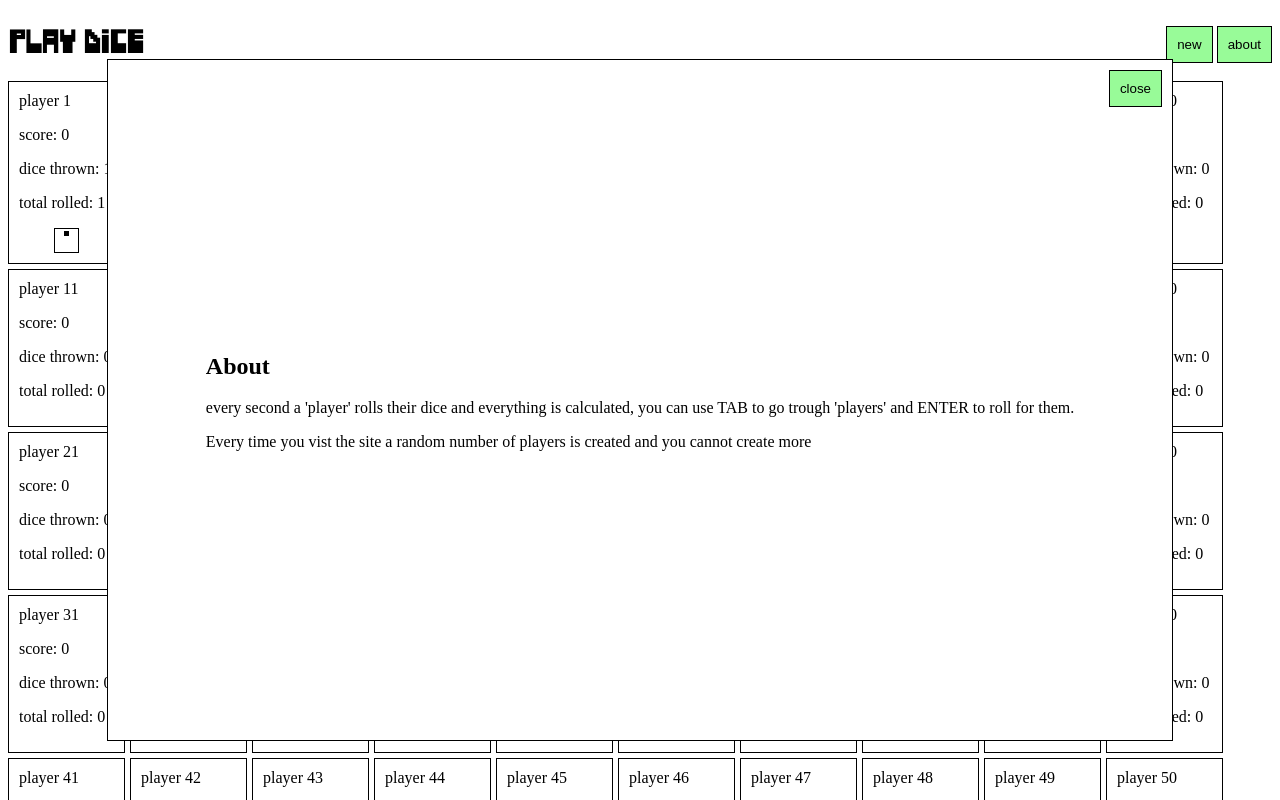
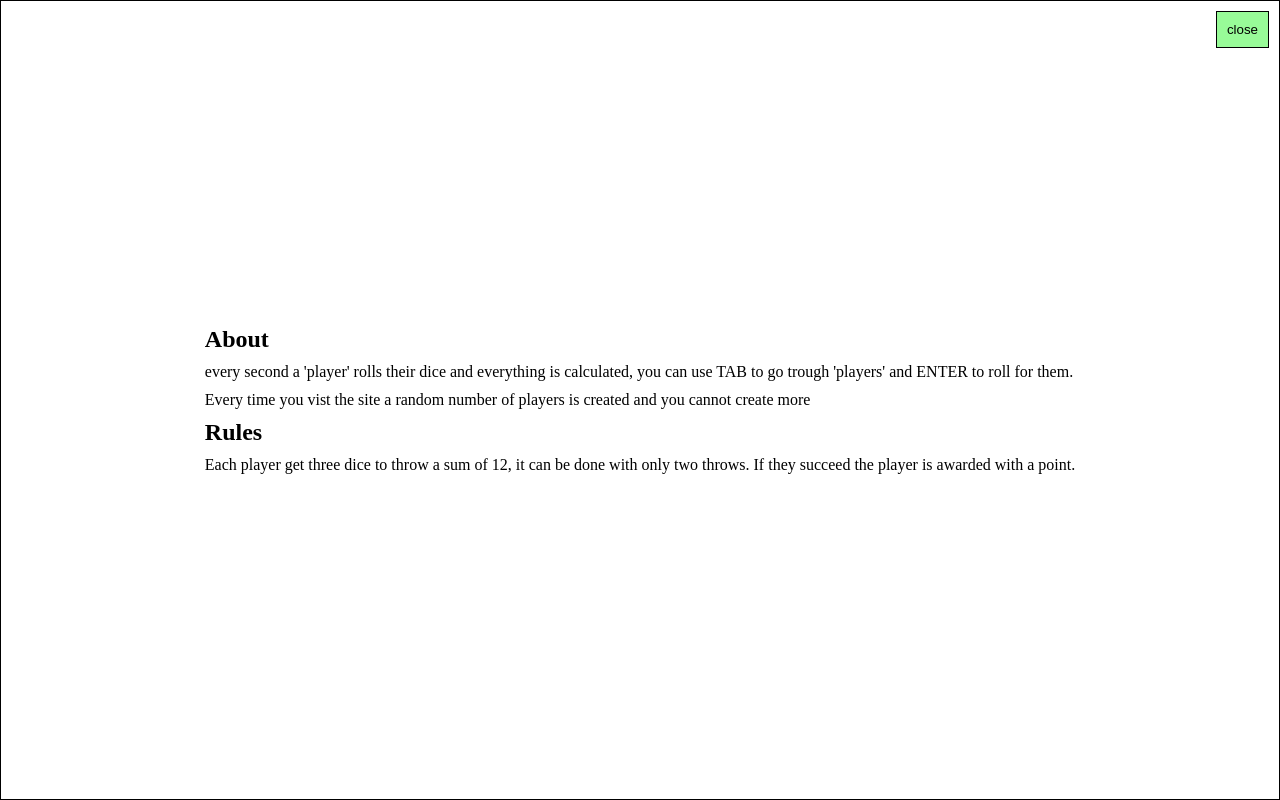
Before and after one commit to NeoIsRecursive/super-useless-site, a plain HTML site: page index.html in a window 1280 px wide. Both pictures are taken after a click on the button "about". Shown: the top 800 px of the page. Drawn offline with Linux system fonts and the light colour scheme.

Commit message:
finally fixed centering of game-board, and misc

```diff
--- a/scripts/container.js
+++ b/scripts/container.js
@@ -5,6 +5,7 @@ const openContainer = (message) => {
   const close = document.createElement("button");
   close.textContent = "close";
   close.addEventListener("click", (x) => container.remove());
+  close.setAttribute("tabindex", "0");
 
   const content = document.createElement("div");
   content.innerHTML = message;
--- a/scripts/functions.js
+++ b/scripts/functions.js
@@ -15,6 +15,8 @@ const createPlayers = (x) => {
 const makeDice = (spots) => {
   const container = document.createElement("div");
   container.setAttribute("class", "dice");
+  container.setAttribute("aria-label", "dice");
+  container.setAttribute("aria-description", "number " + spots);
 
   const spot = document.createElement("div");
   spot.setAttribute("class", "spot");
--- a/scripts/index.js
+++ b/scripts/index.js
@@ -9,7 +9,7 @@ document.querySelector(".newPlayerBtn").addEventListener("click", () => {
 
 document.querySelector(".about-btn").addEventListener("click", () => {
   openContainer(
-    "<h2>About</h2><p>every second a 'player' rolls their dice and everything is calculated, you can use TAB to go trough 'players' and ENTER to roll for them.</p><p>Every time you vist the site a random number of players is created and you cannot create more</p>"
+    "<h2>About</h2><p>every second a 'player' rolls their dice and everything is calculated, you can use TAB to go trough 'players' and ENTER to roll for them.</p><p>Every time you vist the site a random number of players is created and you cannot create more</p><h2>Rules</h2><p>Each player get three dice to throw a sum of 12, it can be done with only two throws. If they succeed the player is awarded with a point.</p>"
   );
 });
 
--- a/scripts/player.js
+++ b/scripts/player.js
@@ -11,7 +11,7 @@ class Player {
   init() {
     const player = document.createElement("div");
     player.id = "player" + this.id;
-    player.setAttribute("tabindex", "0");
+    player.setAttribute("tabindex", "1");
     player.setAttribute("class", "player");
     document.querySelector(".game-board").appendChild(player);
     this.drawPlayer();
@@ -32,6 +32,8 @@ class Player {
   getDices() {
     const rolls = document.createElement("div");
     rolls.setAttribute("class", "dice-rolls");
+    rolls.setAttribute("aria-label", "rolled dice");
+    rolls.setAttribute("aria-description", "this turns rolled dice");
 
     this.dice.forEach((value) => {
       rolls.appendChild(makeDice(value));
--- a/styles/container.css
+++ b/styles/container.css
@@ -5,8 +5,8 @@
   left: 50%;
   transform: translate(-50%, -50%);
   padding: 20px;
-  height: 80%;
-  width: 80%;
+  height: 100vh;
+  width: 100vw;
 
   background-color: white;
   border: var(--border);
@@ -15,6 +15,12 @@
   justify-content: center;
   align-items: center;
   flex-direction: column;
+}
+
+.container div {
+  display: flex;
+  flex-direction: column;
+  gap: 10px;
 }
 
 .container button {
--- a/styles/dice.css
+++ b/styles/dice.css
@@ -15,6 +15,8 @@
   gap: 2px;
   flex-wrap: wrap;
   align-items: center;
+  background-color: white;
+  box-sizing: content-box;
 }
 
 .spot {
--- a/styles/style.css
+++ b/styles/style.css
@@ -6,14 +6,30 @@
 :root {
   --text-color: black;
   --button-color: palegreen;
+  --button-focus: rgb(0, 255, 42);
   --border: 1px solid var(--text-color);
+}
+
+* {
+  margin: 0;
+  padding: 0;
+  box-sizing: border-box;
 }
 
 h1 {
   font-family: "televideo";
 }
 
+body {
+  display: grid;
+  grid-template-rows: max-content 1fr;
+  gap: 10px;
+  width: 95%;
+  margin: 0 auto;
+}
+
 header {
+  margin-top: 10px;
   display: flex;
   justify-content: space-between;
   align-items: center;
@@ -26,19 +42,32 @@ button {
   cursor: pointer;
 }
 
+button:focus {
+  background-color: var(--button-focus);
+}
+
 .game-board {
-  display: flex;
+  /* display: flex;
   gap: 5px;
-  flex-wrap: wrap;
-  margin: 0 auto;
+  flex-wrap: wrap; */
+  display: grid;
+  grid-template-columns: repeat(auto-fit, minmax(150px, max-content));
+  justify-content: center;
+  gap: 5px;
 }
 
 .player {
   border: var(--border);
-  display: inline-block;
+  display: inline-flex;
+  flex-direction: column;
+  gap: 5px;
   padding: 10px;
   text-align: left;
-  width: 95px;
+  width: 150px;
+}
+
+.player:focus {
+  background-color: gold;
 }
 
 .player ol {
```
